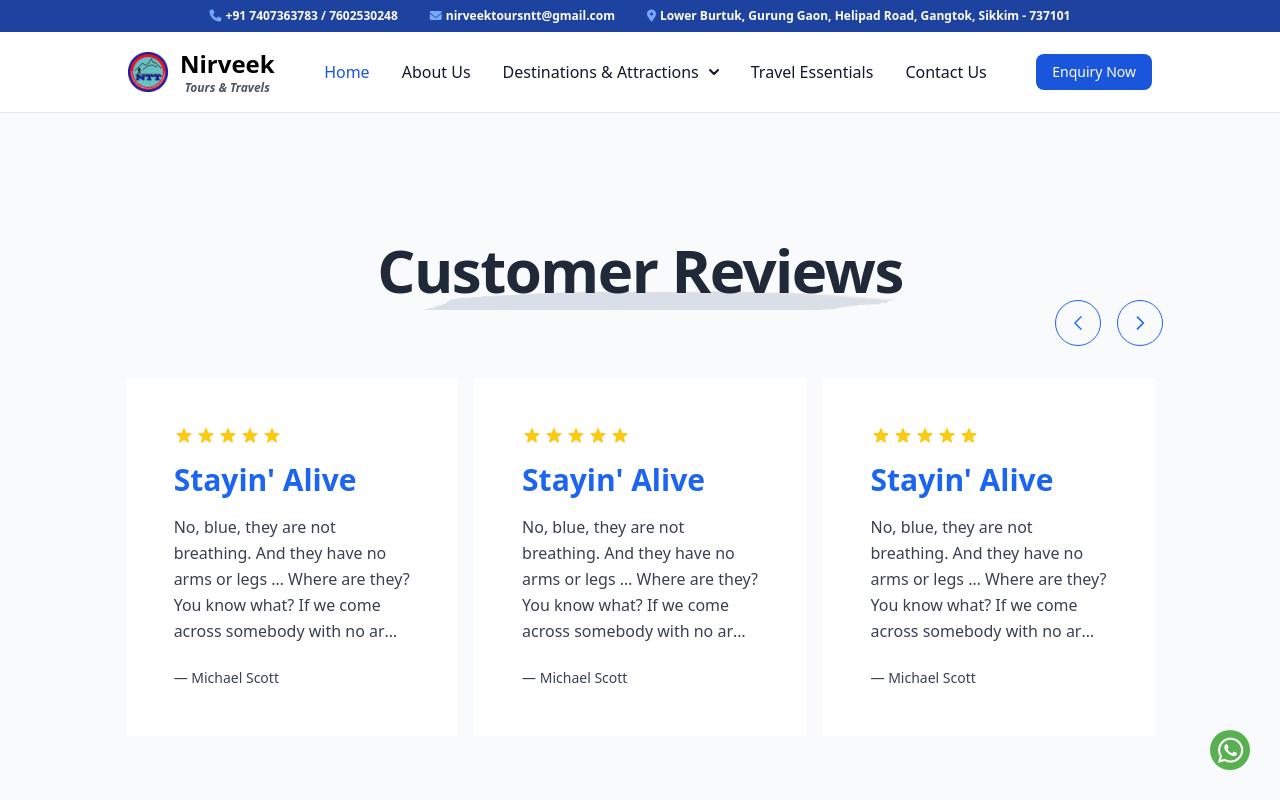
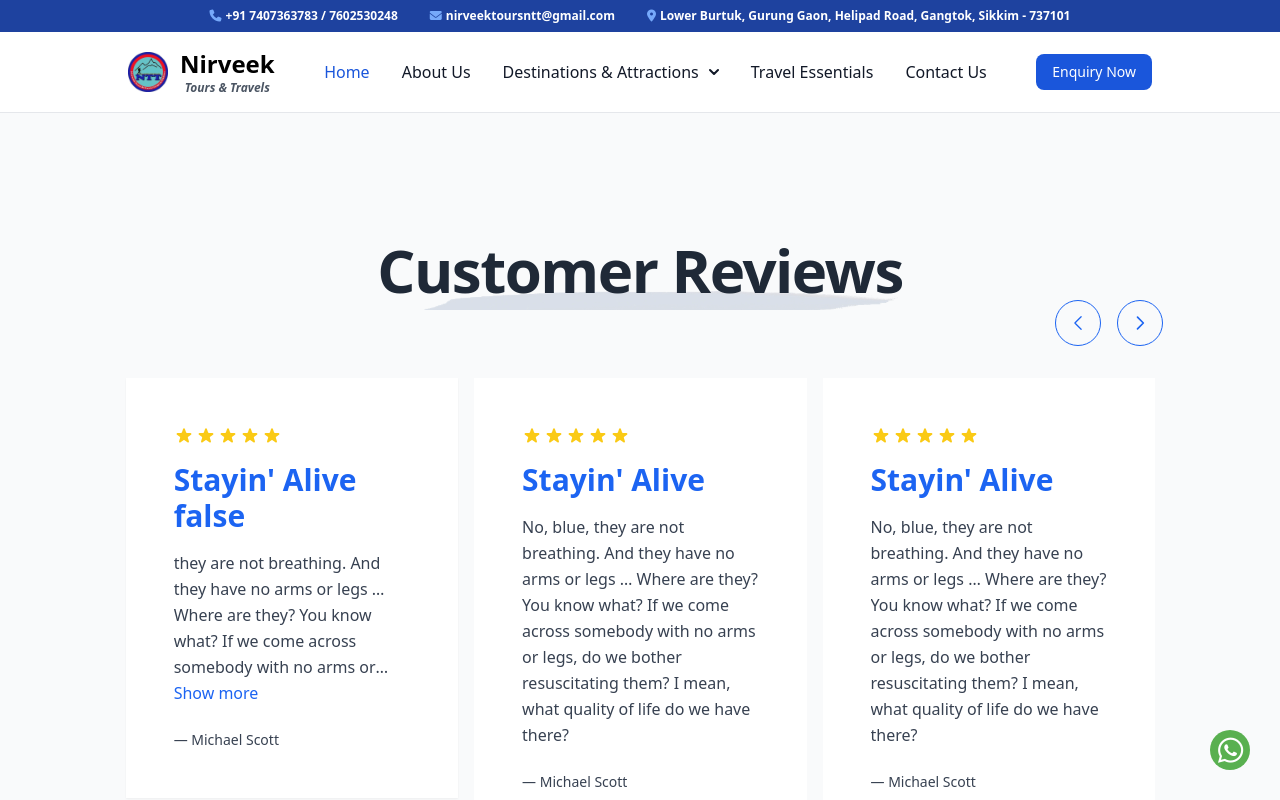
Before and after one commit to dloc47/NirveekTT, an Angular app: page /review in a window 1280 px wide. Shown: the top 800 px of the page. Built offline with nearby package versions, Linux system fonts and the light colour scheme.

Commit message:
Added readmore button when content exceed on User Review'but need to chnage it later, and also added input validation on contact form...

```diff
--- a/src/app/contact-form/contact-form.component.css
+++ b/src/app/contact-form/contact-form.component.css
@@ -0,0 +1,3 @@
+.error-border {
+    border: 1px solid red;
+}
--- a/src/app/contact-form/contact-form.component.html
+++ b/src/app/contact-form/contact-form.component.html
@@ -14,29 +14,54 @@
                 <form [formGroup]="contactFormGroup" (ngSubmit)="sendEmail()">
                     <div class="mb-4">
                         <input type="text" class="py-3 px-4 w-full rounded-lg focus:outline-none"
-                            placeholder="Your Name">
+                            placeholder="Your Name" name="name" id="name" formControlName="name"
+                            [class.error-border]="contactFormGroup.get('name')?.invalid && contactFormGroup.get('name')?.touched">
+                        <div class="text-red-500 pt-1"
+                            *ngIf="contactFormGroup.get('name')?.touched && (contactFormGroup.get('name')?.hasError('required') || contactFormGroup.get('name')?.hasError('whitespace'))">
+                            <small>Name cannot be empty or contain only whitespace</small>
+                        </div>
                     </div>
                     <div class="mb-4">
-                        <!-- <label for="category" class="block mb-2 text-sm font-medium text-gray-900 dark:text-white">Category</label> -->
-                        <select id="category" class="py-3 px-4 w-full rounded-lg focus:outline-none">
-                            <option disabled selected hidden [value]="0">Select category</option>
+                        <select id="subject" class="py-3 px-4 w-full rounded-lg focus:outline-none"
+                            [class.error-border]="contactFormGroup.get('subject')?.invalid && contactFormGroup.get('subject')?.touched"
+                            formControlName="subject">
+                            <option disabled selected hidden [value]="0">Select subject</option>
                             <option value="Enquiry">Enquiry</option>
                             <option value="Feedback">Feedback</option>
                             <option value="Complaint">Complaint</option>
                             <option value="Other">Other</option>
                         </select>
+                        <div class="text-red-500 pt-1"
+                            *ngIf="contactFormGroup.get('subject')?.hasError('SelectValue') && contactFormGroup.get('subject')?.touched">
+                            <small>Please select a subject</small>
+                        </div>
                     </div>
                     <div class="mb-4">
                         <input type="email" class="py-3 px-4 w-full rounded-lg focus:outline-none"
-                            placeholder="Your Email Address">
+                            placeholder="Your Email Address" name="email_id" id="email_id" formControlName="email_id"
+                            [class.error-border]="contactFormGroup.get('email_id')?.invalid && contactFormGroup.get('email_id')?.touched">
+                        <div class="text-red-500 pt-1"
+                            *ngIf="contactFormGroup.get('email_id')?.touched && contactFormGroup.get('email_id')?.hasError('email')">
+                            <small>Invalid email format</small>
+                        </div>
+                        <div class="text-red-500 pt-1"
+                            *ngIf="contactFormGroup.get('email_id')?.touched && (contactFormGroup.get('email_id')?.hasError('required') || contactFormGroup.get('email_id')?.hasError('whitespace'))">
+                            <small>Email_id cannot be empty or contain only whitespace</small>
+                        </div>
                     </div>
                     <div class="mb-4">
                         <textarea class="py-3 px-4 w-full rounded-lg focus:outline-none" placeholder="Your Message"
-                            rows="4"></textarea>
+                            rows="4" name="message" id="message" formControlName="message"
+                            [class.error-border]="contactFormGroup.get('message')?.invalid && contactFormGroup.get('message')?.touched"></textarea>
+                        <div class="text-red-500 pt-1"
+                            *ngIf="contactFormGroup.get('message')?.touched && (contactFormGroup.get('message')?.hasError('required') || contactFormGroup.get('message')?.hasError('whitespace'))">
+                            <small>Message cannot be empty or contain only whitespace</small>
+                        </div>
                     </div>
                     <div>
                         <button type="submit"
-                            class="bg-blue-700 text-white py-3 px-8 rounded-lg hover:bg-blue-800 focus:outline-none text-sm float-right">Send
+                            class="bg-blue-700 text-white py-3 px-8 rounded-lg hover:bg-blue-800 focus:outline-none text-sm float-right disabled:cursor-not-allowed disabled:bg-blue-800"
+                            [disabled]="contactFormGroup.invalid">Send
                             Message</button>
                     </div>
                 </form>
--- a/src/app/contact-form/contact-form.component.ts
+++ b/src/app/contact-form/contact-form.component.ts
@@ -17,14 +17,14 @@ export class ContactFormComponent implements OnInit {
   }
 
   sendEmail() {
-
+    console.log(this.contactFormGroup.valid);
   }
 
   contactForm() {
     this.contactFormGroup = this.fb.group({
       name: ['', [Validators.required, this.noWhitespaceValidator]],
-      department_id: [0, [Validators.required, this.DropDownIDValidator]],
-      email_id: ['', [Validators.required, this.noWhitespaceValidator]],
+      subject: [0, [Validators.required, this.DropDownIDValidator]],
+      email_id: ['', [Validators.required, Validators.email, this.noWhitespaceValidator]],
       message: ['', [Validators.required, this.noWhitespaceValidator]]
     })
   }
--- a/src/app/home/home.component.html
+++ b/src/app/home/home.component.html
@@ -1,8 +1,6 @@
 <app-home-carousel></app-home-carousel>
 
 <app-enquiry-bar></app-enquiry-bar>
-
-<app-reviews></app-reviews>
 
 <app-about-us></app-about-us>
 
@@ -12,6 +10,8 @@
 
 <app-popular-destination></app-popular-destination>
 
+<app-reviews></app-reviews>
+
 <app-contact-form></app-contact-form>
 
 <!-- <app-faq></app-faq> -->
--- a/src/app/user-reviews/reviews.component.css
+++ b/src/app/user-reviews/reviews.component.css
@@ -1,8 +1,37 @@
+/* .item {
+    max-height: 462px;
+    overflow: hidden;
+  } */
 
-  .item p {
+
+/* .item p {
+      display: -webkit-box;
+      -webkit-line-clamp: 5;
+      -webkit-box-orient: vertical;
+      overflow: hidden;
+      text-overflow: ellipsis;
+    } */
+
+.item p {
+    overflow: hidden;
+}
+
+.item p.ellipsis {
     display: -webkit-box;
-    -webkit-line-clamp: 5; /* Number of lines to show before truncating */
+    -webkit-line-clamp: 5;
     -webkit-box-orient: vertical;
-    overflow: hidden;
     text-overflow: ellipsis;
-  }
+}
+
+.expand {
+    max-height: none;
+}
+
+.expand-content {
+    text-align: center;
+    cursor: pointer;
+}
+
+.expand-content:hover {
+    text-decoration: underline;
+}
--- a/src/app/user-reviews/reviews.component.html
+++ b/src/app/user-reviews/reviews.component.html
@@ -1,4 +1,7 @@
 <section class="bg-gray-50 py-32">
+
+  <!-- <div class='sk-ww-google-reviews' data-embed-id='25390999'></div> -->
+  <!-- Google review widget and script is in index.html -->
 
   <div class="text-center">
     <h1
@@ -32,7 +35,7 @@
     <!-- REVIEWS -->
     <div class="-mx-6 mt-8 lg:col-span-2 lg:mx-0">
       <div class="owl-carousel reviews owl-theme px-0">
-        <div class="item mx-2 max-h-[462px] overflow-hidden">
+        <div class="item mx-2" [ngClass]="{ 'expand': isExpanded }">
           <blockquote class="flex h-full flex-col justify-between bg-white p-6 shadow-sm sm:p-8 lg:p-12">
             <div>
               <div class="flex gap-0.5 text-yellow-300">
@@ -64,11 +67,11 @@
 
               <div class="mt-4">
                 <p class="text-2xl font-bold text-blue-600 sm:text-3xl">
-                  Stayin' Alive
+                  Stayin' Alive {{isExpanded}}
                 </p>
 
-                <p class="mt-4 leading-relaxed text-gray-700">
-                  No, blue, they are not breathing. And they have no arms or
+                <p class="mt-4 leading-relaxed text-gray-700" [ngClass]="{ 'ellipsis': !isExpanded }">
+                  they are not breathing. And they have no arms or
                   legs … Where are they? You know what? If we come across
                   somebody with no arms or legs, do we bother resuscitating
                   them? I mean, what quality of life do we have there?
@@ -89,6 +92,15 @@
                   somebody with no arms or legs, do we bother resuscitating
                   them? I mean, what quality of life do we have there?
                 </p>
+                <span *ngIf="!isExpanded" class="mt-4 leading-relaxed expand-content cursor-pointer text-blue-600"
+                  (click)="toggleExpand()">
+                  Show more
+                </span>
+
+                <span *ngIf="isExpanded" class="mt-4 leading-relaxed expand-content cursor-pointer text-blue-600"
+                  (click)="toggleExpand()" [ngClass]="{ 'hidden': !isExpanded }">
+                  Show less
+                </span>
               </div>
             </div>
 
--- a/src/app/user-reviews/reviews.component.ts
+++ b/src/app/user-reviews/reviews.component.ts
@@ -1,5 +1,5 @@
 import { AfterViewInit, Component, OnInit } from '@angular/core';
-declare var $:any;
+declare var $: any;
 
 @Component({
   selector: 'app-reviews',
@@ -8,6 +8,8 @@ declare var $:any;
 })
 export class ReviewsComponent implements OnInit, AfterViewInit {
 
+  isExpanded = false;
+
   constructor() { }
   ngOnInit(): void {
 
@@ -15,42 +17,46 @@ export class ReviewsComponent implements OnInit, AfterViewInit {
   ngAfterViewInit(): void {
 
     $('.reviews').owlCarousel({
-    loop:true,
-    items:4,
+      loop: true,
+      items: 4,
       //margin:25,
       // autoplay:true,
-    autoplayTimeout:2000,
-    autoplayHoverPause:true,
-    nav:false,
+      autoplayTimeout: 2000,
+      autoplayHoverPause: true,
+      nav: false,
       navText: ["<button class='custom-nav-btn prev-btn'>Previous</button>", "<button class='custom-nav-btn next-btn'>Next</button>"],
-    responsive:{
-        0:{
-            items:1
+      responsive: {
+        0: {
+          items: 1
         },
-        500:{
-            items:2
+        500: {
+          items: 2
         },
-        800:{
-            items:2
+        800: {
+          items: 2
         },
-        1200:{
-            items:3
+        1200: {
+          items: 3
         },
-        1500:{
-          items:4
+        1500: {
+          items: 4
         }
       }
     });
 
     // Event handling for custom navigation buttons
-$('.prev-btn').click(function() {
+    $('.prev-btn').click(function () {
       $('.owl-carousel').trigger('prev.owl.carousel');
     });
 
-$('.next-btn').click(function() {
+    $('.next-btn').click(function () {
       $('.owl-carousel').trigger('next.owl.carousel');
     });
   }
 
+   toggleExpand() {
+    this.isExpanded = !this.isExpanded;
+  }
+
 
 }
```
Lines whose indentation alone changed are shown as unchanged.
